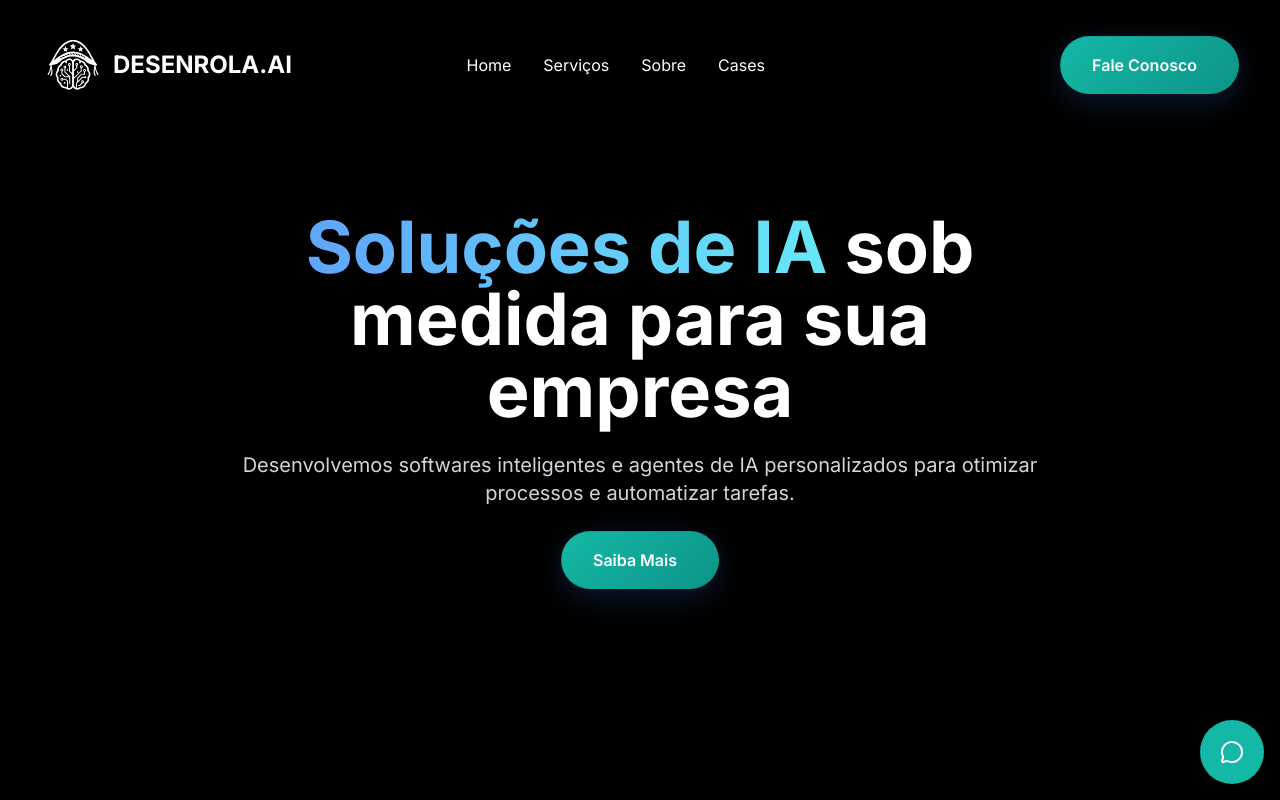
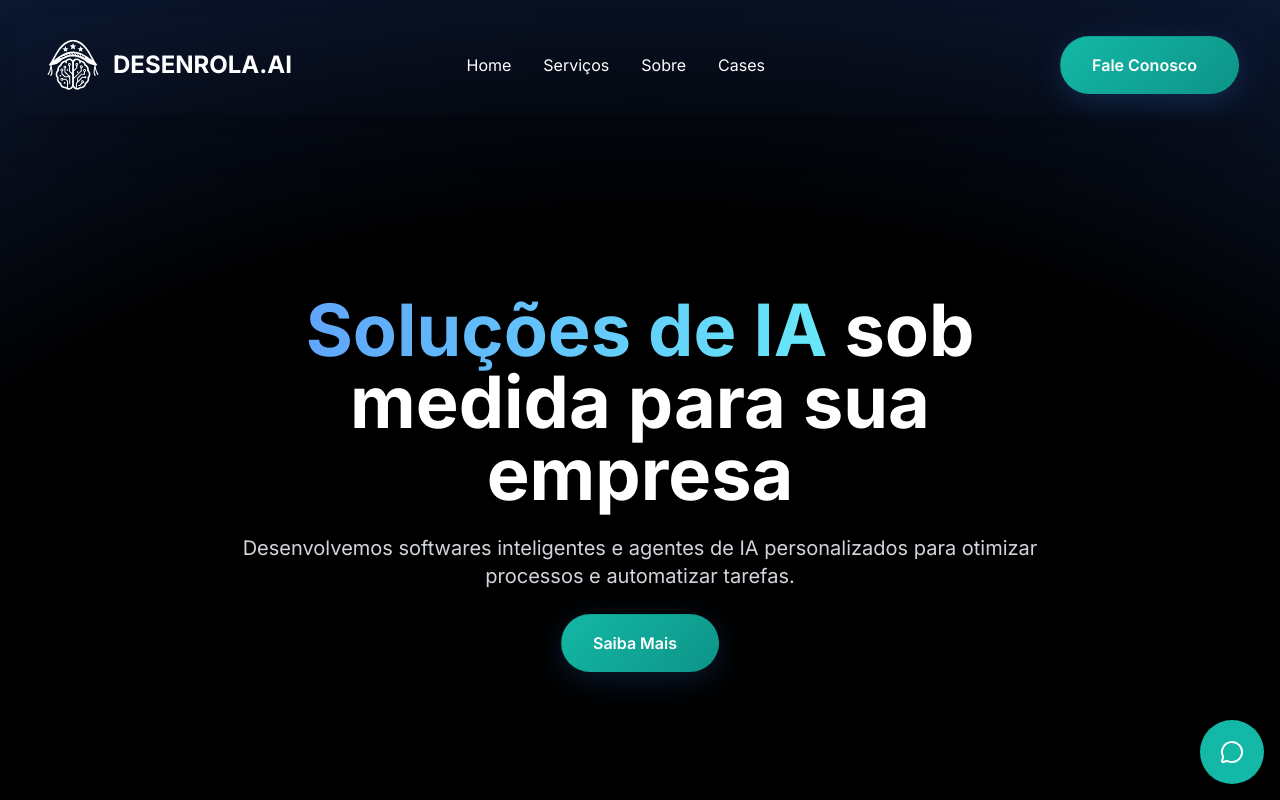
Before and after one commit to italolima01/desenrolaai-master, a Next.js app: page / in a window 1280 px wide. Shown: the top 800 px of the page. Built offline with nearby package versions, Linux system fonts and the light colour scheme.

Commit message:
atualização de background

```diff
--- a/src/components/CtaSection.tsx
+++ b/src/components/CtaSection.tsx
@@ -28,8 +28,16 @@ export default function CtaSection() {
   };
 
   return (
-    <section id="cta" className="relative bg-black text-white py-20 text-center pb-48">
-      <div className="container mx-auto px-4">
+    <section id="cta" className="relative text-white py-20 text-center pb-48">
+      {/* Inverted Dark Horizon Glow */}
+      <div
+        className="absolute inset-0 z-0"
+        style={{
+          background: "radial-gradient(125% 125% at 50% 10%, #000000 64%, #0d1a36 119%)",
+        }}
+      />
+
+      <div className="container mx-auto px-4 relative z-10">
         <motion.h2
           initial={{ opacity: 0, y: -50 }}
           whileInView={{ opacity: 1, y: 0 }}
--- a/src/components/Footer.tsx
+++ b/src/components/Footer.tsx
@@ -9,8 +9,16 @@ export default function Footer() {
   const currentYear = new Date().getFullYear();
 
   return (
-  <footer id="contact" className="relative text-gray-300 py-12 px-4 bg-black">
-      <div className="container mx-auto grid grid-cols-1 md:grid-cols-4 gap-8 relative">
+  <footer id="contact" className="relative text-gray-300 py-12 px-4">
+      {/* Continuation from CTA gradient */}
+      <div
+        className="absolute inset-0 z-0"
+        style={{
+          background: "radial-gradient(200% 200% at 50% -152%, #000000 72%, #0d1a36 98%)",
+        }}
+      />
+
+      <div className="container mx-auto grid grid-cols-1 md:grid-cols-4 gap-8 relative z-10">
         {/* Coluna 1: Logo e Slogan */}
         <div className="space-y-4">
           <h3 className="text-2xl font-bold text-white">DESENROLA.AI</h3>
--- a/src/components/HeroSection.tsx
+++ b/src/components/HeroSection.tsx
@@ -6,7 +6,14 @@ import { Link } from 'react-scroll';
 
 export default function HeroSection() {
   return (
-    <div id="hero" className="relative h-screen flex items-center justify-center text-center overflow-x-hidden bg-black">
+    <div id="hero" className="relative h-screen flex items-end justify-center text-center overflow-x-hidden pb-32">
+      {/* Dark Horizon Glow */}
+      <div
+        className="absolute inset-0 z-0"
+        style={{
+          background: "radial-gradient(125% 125% at 50% 90%, #000000 50%, #0d1a36 85%)",
+        }}
+      />
 
       {/* Content */}
       <div className="relative z-10 max-w-4xl mx-auto px-4">
```
